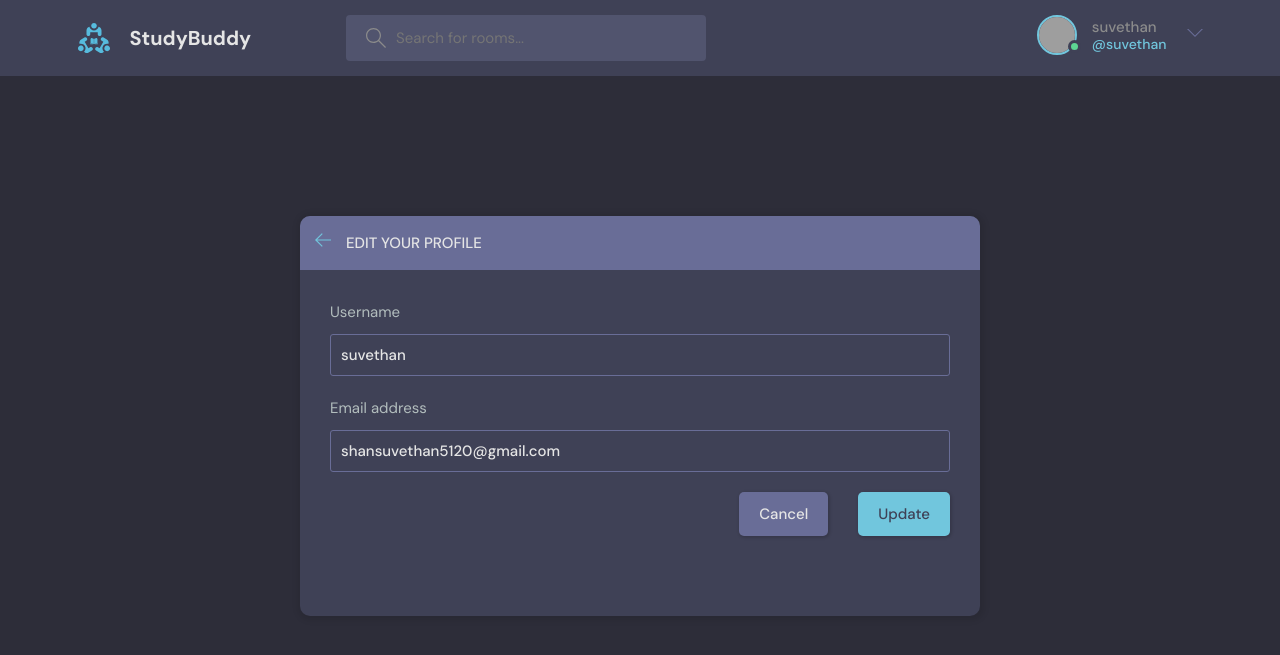
After one commit to shansuvethan18/Django-learn, a Django app: page /update-user/ in a window 1280 px wide. The commit adds this page. Shown: the top 655 px of the page. Run offline with Django 5.2, Linux system fonts and the light colour scheme; a user stored in the database is signed in; grey boxes are pictures that could not be loaded.

Commit message:
Edit User Profile-1

```diff
--- a/templates/navbar.html
+++ b/templates/navbar.html
@@ -26,7 +26,7 @@
       <!-- Logged In -->
       {% if request.user.is_authenticated %}
       <div class="header__user">
-        <a href="profile.html">
+        <a href="{% url 'user-profile' request.user.id %}">
           <div class="avatar avatar--medium active">
             <img src="https://randomuser.me/api/portraits/men/37.jpg" />
           </div>
@@ -59,7 +59,7 @@
       {% endif %}
 
       <div class="dropdown-menu">
-        <a href="settings.html" class="dropdown-link"
+        <a href="{% url "update-user" %}" class="dropdown-link"
           ><svg
             version="1.1"
             xmlns="http://www.w3.org/2000/svg"
--- a/test_app/forms.py
+++ b/test_app/forms.py
@@ -1,8 +1,13 @@
 from django.forms import ModelForm
 from .models import Room
+from django.contrib.auth.models import User
 
 class RoomForm(ModelForm):
     class Meta:
         model = Room
         fields = '__all__'
         exclude = ['host','participants']
+class UserForm(ModelForm):
+    class Meta:
+        model = User
+        fields = ['username', 'email']
--- a/test_app/templates/test_app/profile.html
+++ b/test_app/templates/test_app/profile.html
@@ -18,7 +18,10 @@
           <div class="profile__info">
             <h3>{{user.username}}</h3>
             <p>@{{user.username}}</p>
-            <a href="edit-user.html" class="btn btn--main btn--pill">Edit Profile</a>
+
+            {% if request.user == user  %}
+            <a href="{% url 'update-user'  %}" class="btn btn--main btn--pill">Edit Profile</a>
+            {% endif %}
           </div>
           <div class="profile__about">
             <h3>About</h3>
--- /dev/null
+++ b/test_app/templates/test_app/update-user.html
@@ -0,0 +1,44 @@
+{% extends "main.html" %} {% block content %}
+
+    <main class="update-account layout">
+        <div class="container">
+            <div class="layout__box">
+                <div class="layout__boxHeader">
+                    <div class="layout__boxTitle">
+                        <a href="{% url "home" %}">
+                            <svg version="1.1" xmlns="http://www.w3.org/2000/svg" width="32" height="32"
+                                viewBox="0 0 32 32">
+                                <title>arrow-left</title>
+                                <path
+                                    d="M13.723 2.286l-13.723 13.714 13.719 13.714 1.616-1.611-10.96-10.96h27.625v-2.286h-27.625l10.965-10.965-1.616-1.607z">
+                                </path>
+                            </svg>
+                        </a>
+                        <h3>Edit your profile</h3>
+                    </div>
+                </div>
+                <div class="layout__body">
+                <form class="form" method="POST" action="">
+                     {% csrf_token %}
+                     {% for field in form %}
+                        <div class="form__group">
+                            <label for="profile_pic">{{field.label}}</label>
+                            {% comment %} <input id="profile_pic" name="profile_pic" type="file" /> {% endcomment %}
+                            {{field}}
+                        </div>
+                        {% endfor %}
+
+
+
+
+                        <div class="form__action">
+                            <a class="btn btn--dark" href="index.html">Cancel</a>
+                            <button class="btn btn--main" type="submit">Update</button>
+                        </div>
+                    </form>
+                </div>
+            </div>
+        </div>
+      </div>
+    </main>
+    {% endblock content %}
--- a/test_app/urls.py
+++ b/test_app/urls.py
@@ -5,13 +5,14 @@ urlpatterns = [
     path("login/", views.loginPage, name="login" ),
     path("logout/", views.logoutUser, name="logout" ),
     path("register/", views.registerPage, name="register" ),
-    path("home/", views.home, name="home" ),
+    path("", views.home, name="home" ),
     path("room/<int:pk>/", views.room, name="room" ),
     path("profile/<str:pk>", views.userProfile, name="user-profile"),
     path('create-room/', views.createRoom,name="create-room"),
     path('update-room/<str:pk>', views.updateRoom,name="update-room"),
     path('delete-room/<str:pk>', views.deleteRoom,name="delete-room"),
     path('delete-message/<str:pk>', views.deleteMessage,name="delete-message"),
+    path('update-user/', views.updateUser,name="update-user"),
 
     path('sample/', views.samplePage,name="sample"),
     path('sample2/', views.samplePage2,name="sample2")
--- a/test_app/views.py
+++ b/test_app/views.py
@@ -3,7 +3,7 @@ from django.contrib import messages
 from django.contrib.auth.decorators import login_required
 from django.http import HttpResponse
 from .models import Room,Topic,Message
-from .forms import RoomForm
+from .forms import RoomForm,UserForm
 from django.db.models import Q
 from django.contrib.auth.models import User
 from django.contrib.auth import authenticate,login,logout
@@ -197,3 +197,18 @@ def deleteMessage(request, pk):
         return redirect('home')
 
     return render(request, 'test_app/delete.html', {'obj':message})
+
+@login_required(login_url='login')
+def updateUser(request):
+    user=request.user
+    form=UserForm(instance=user)
+    if request.method == 'POST':
+        form= UserForm(request.POST, instance=user)
+        if form.is_valid():
+
+           form.save()
+           return redirect('user-profile',pk=user.id)
+
+
+    context={'form':form}
+    return render(request, 'test_app/update-user.html', context)
```
Also changed, not shown: db.sqlite3.
